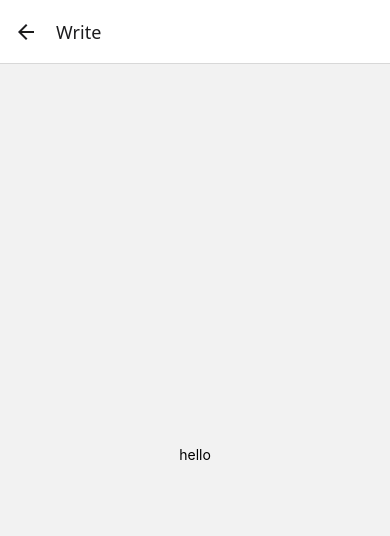
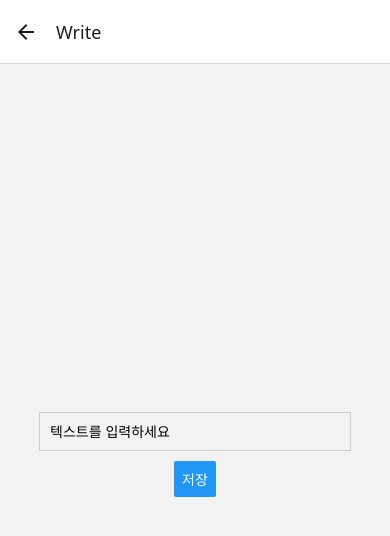
Before and after one commit to wongbingg/react_demo, a React Native app: screen /Write in a window 390 px wide. Shown: the top 536 px of the page. Built offline with nearby package versions, Linux system fonts and the light colour scheme.

Commit message:
add : 메모 작성 화면 구현

```diff
--- a/redux/store.ts
+++ b/redux/store.ts
@@ -1,11 +1,13 @@
 import { configureStore } from '@reduxjs/toolkit'
 import counterReducer from './counterSlice'
 import onePlusReducer from './onePlusSlice'
+import writeReducer from './writeSlice'
 
 export const store = configureStore({
     reducer: {
         counter: counterReducer,
         onePlus: onePlusReducer,
+        write: writeReducer
     },
 })
 
--- /dev/null
+++ b/redux/writeSlice.ts
@@ -0,0 +1,22 @@
+import { createSlice, PayloadAction } from '@reduxjs/toolkit'
+
+interface WriteState {
+    value: string
+}
+
+const initialState: WriteState = {
+    value: '',
+}
+
+export const writeSlice = createSlice({
+    name: 'write',
+    initialState,
+    reducers: {
+        inputText: (state, action: PayloadAction<string>) => {
+            state.value = action.payload;
+        }
+    }
+})
+
+export const { inputText } = writeSlice.actions
+export default writeSlice.reducer
--- a/screens/WriteScreen.tsx
+++ b/screens/WriteScreen.tsx
@@ -1,21 +1,58 @@
-import React from 'react'
-import { View, Text, Button, StyleSheet } from 'react-native'
-import { useNavigation } from '@react-navigation/native'
+import React, { useState } from 'react'
+import { View, Text, Button, StyleSheet, TextInput } from 'react-native'
+import { useFocusEffect, useNavigation } from '@react-navigation/native'
 import { NativeStackScreenProps } from '@react-navigation/native-stack'
 import { RootStackParamList } from '../App'
-import { TextInput } from 'react-native-gesture-handler'
+import { writeSlice } from '../redux/writeSlice'
+import { useDispatch, useSelector } from 'react-redux'
+import { RootState } from '../redux/store'
 
 type WriteScreenProp = NativeStackScreenProps<RootStackParamList, 'Write'>
 
 export default function WriteScreen({ navigation }: WriteScreenProp) {
+  const dispatch = useDispatch()
+  const textValue = useSelector((state: RootState) => state.write.value)
+
+  const handleInputChange = (value: string) => {
+    dispatch(writeSlice.actions.inputText(value))
+  }
+
+  const handleSave = () => {
+    // TODO: 로컬 DB 에 저장
+  }
+
+  useFocusEffect(
+    React.useCallback(() => {
+      return () => {
+        dispatch(writeSlice.actions.inputText(''))
+      }
+    }, [dispatch])
+  )
 
   return (
     <View style={styles.container}>
-      <Text>hello</Text>
+      <TextInput
+        style={styles.input}
+        value={textValue}
+        onChangeText={handleInputChange}
+        placeholder='텍스트를 입력하세요'
+      />
+      <Button title='저장' onPress={handleSave} />
     </View>
   )
 }
 
 const styles = StyleSheet.create({
-  container: { flex: 1, justifyContent: 'center', alignItems: 'center' },
+  container: {
+    flex: 1,
+    justifyContent: 'center',
+    alignItems: 'center'
+  },
+  input: {
+    borderWidth: 1,
+    borderColor: '#ccc',
+    padding: 10,
+    width: '80%',
+    marginBottom: 10
+  }
 })
```
Also changed, not shown: screens/HomeScreen.tsx (+47 -4 lines), 2 other files (tests, documents, lock files or other folders).
